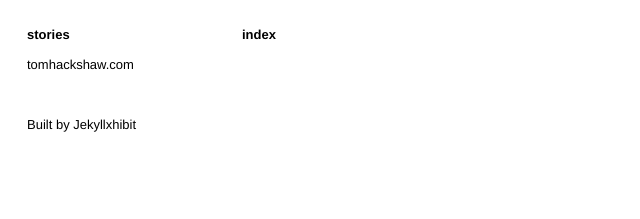
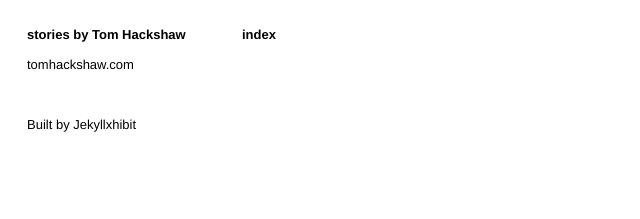
Before and after one commit to virtualnz/testsite, a Jekyll site: the page built from index.md, in a window 1280 px wide. Shown: the top 219 px of the page, without its empty margins (0-640 px from the left). Built offline with Jekyll 4.4.1, drawn with Linux system fonts in a browser that asks for light colours.

Commit message:
Update default.html

```diff
--- a/_layouts/default.html
+++ b/_layouts/default.html
@@ -27,7 +27,7 @@
 		<div id='index'>
 			<div class='container'>
 				<div class='top'>
-					<p><strong><a href='/' style='color: black;'>stories</a></strong></p>
+					<p><strong><a href='/' style='color: black;'>stories by Tom Hackshaw</a></strong></p>
 				</div>
 				{% for section in site.categories.section %}
 					<ul class='section' id='section_{{ section.id }}'>
```
